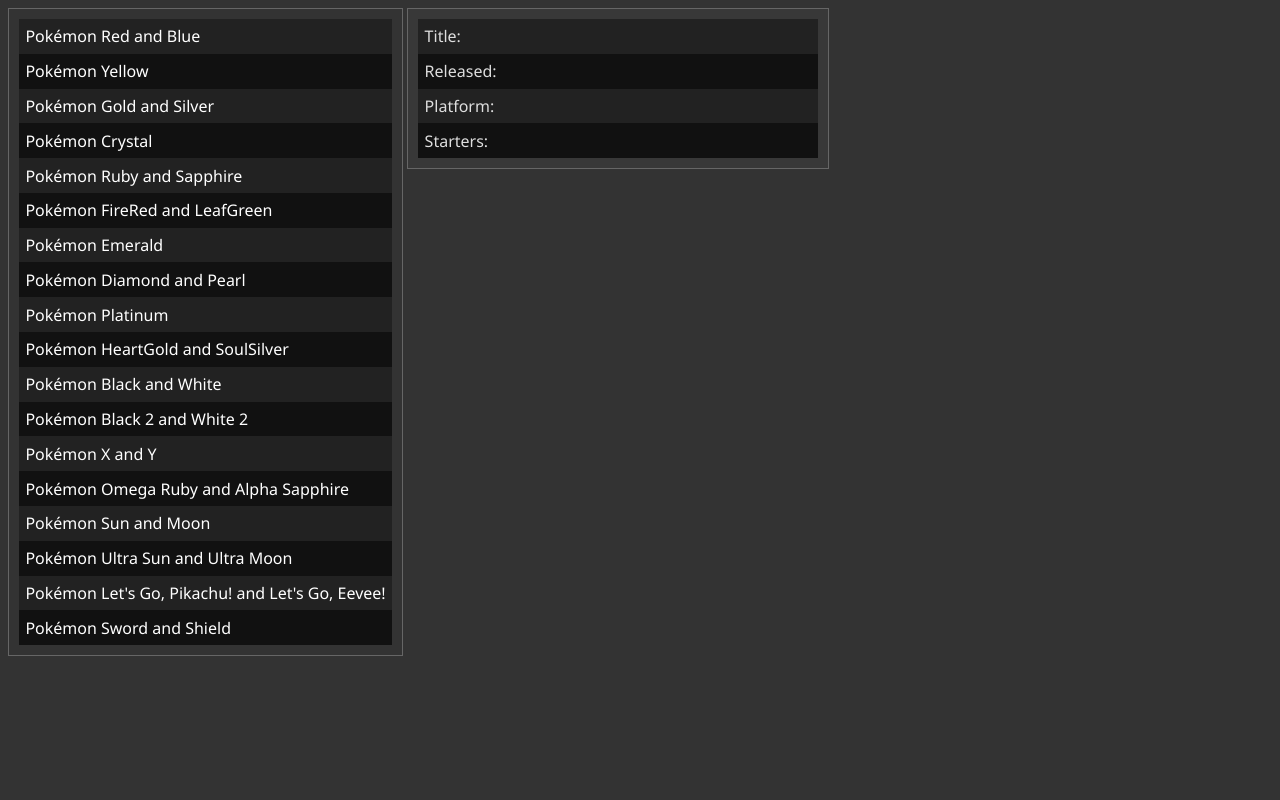
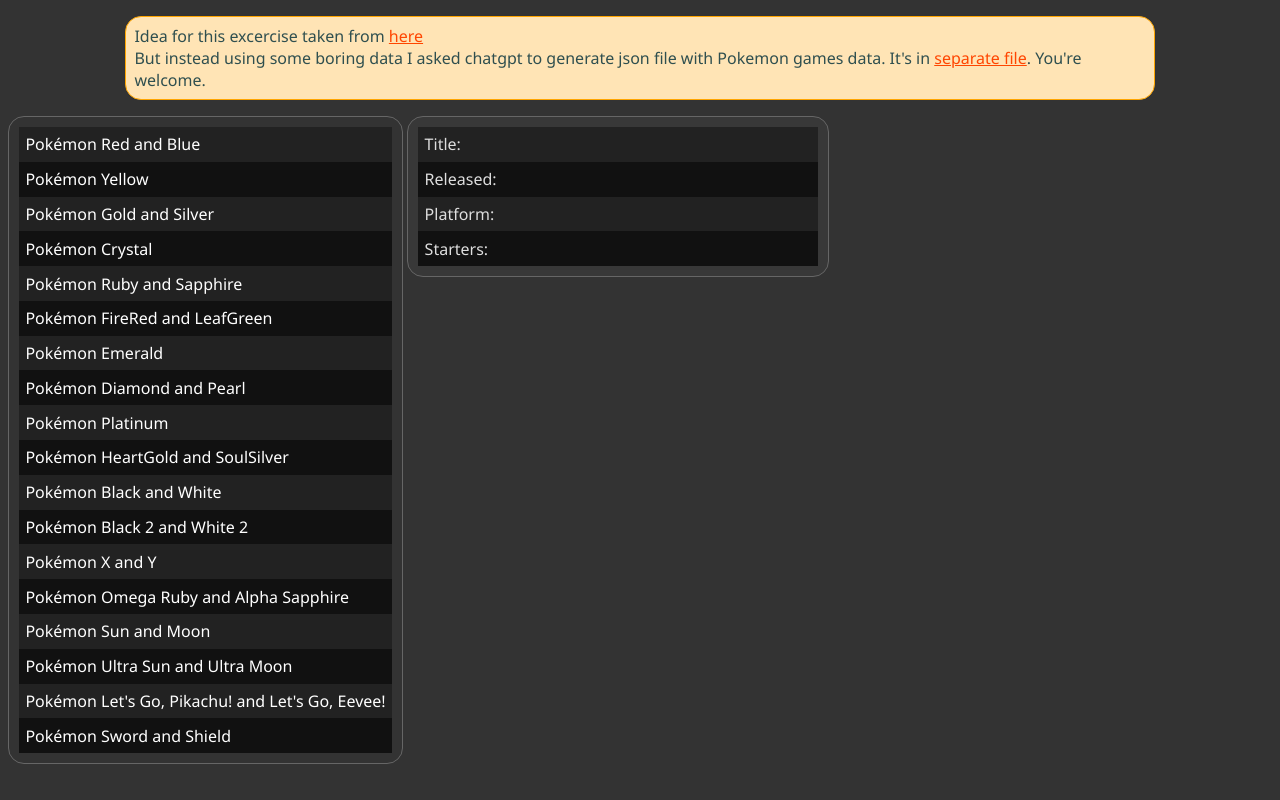
Before and after one commit to zachiPL/learnJS, a plain HTML site: page beginner/json_database/index.html in a window 1280 px wide. Drawn offline with Linux system fonts and the light colour scheme.

Commit message:
added explanation

```diff
--- a/beginner/json_database/database.css
+++ b/beginner/json_database/database.css
@@ -35,15 +35,33 @@
     border: 1px solid #666;
     padding: 10px;
 
-    div {
+    p {
         padding: .4em;
+        margin: 0px;
     }
 
-    div:nth-child(odd) {
+    p:nth-child(odd) {
         background-color: #222;
     }
 
-    div:nth-child(even) {
+    p:nth-child(even) {
         background-color: #111;
     }
 }
+
+#explanation {
+    display: block;
+    width: 80%;
+    margin:auto;
+    margin-top: 16px;
+    margin-bottom: 16px;
+    background-color: moccasin;
+    color: darkslategray;
+    padding: .5em;
+    border: 1px solid orange;
+    a { color: orangered;}
+}
+
+div {
+    border-radius: 1em;
+}
--- a/beginner/json_database/index.html
+++ b/beginner/json_database/index.html
@@ -8,6 +8,10 @@
 </head>
 
 <body>
+    <div id="explanation">
+        Idea for this excercise taken from <a href="https://github.com/florinpop17/app-ideas/blob/master/Projects/1-Beginner/Cause-Effect-App.md">here</a><br/>
+        But instead using some boring data I asked chatgpt to generate json file with Pokemon games data. It's in <a href="pokemon_games_with_starters.js">separate file</a>. You're welcome.
+    </div>
     <div id="list">
         <a href="#" onclick="display(1)"> something something</a>
         <a href=""> something something</a>
@@ -16,15 +20,13 @@
         <a href=""> something something</a>
     </div>
     <div id="display">
-        <div>Title: <span id="title"></span></div>
-        <div>Released: <span id="released"></span></div>
-        <div>Platform: <span id="platrofm"></span></div>
-        <div>Starters: <span id="starters"></span></div>
+        <p>Title: <span id="title"></span></p>
+        <p>Released: <span id="released"></span></p>
+        <p>Platform: <span id="platrofm"></span></p>
+        <p>Starters: <span id="starters"></span></p>
 
     </div>
-    <div id="explanation">
 
-    </div>
     <script src="pokemon_games_with_starters.js"></script>
     <script src="database.js"></script>
 </body>
```
